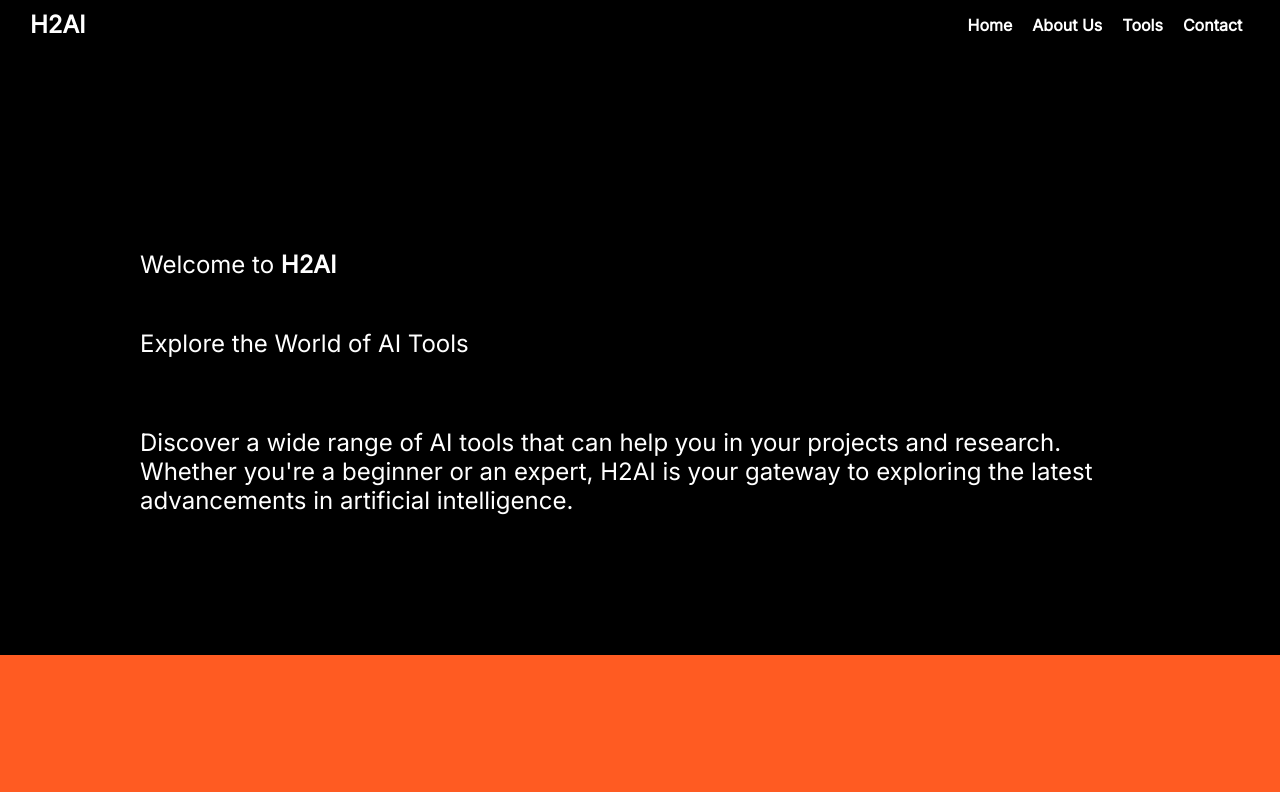
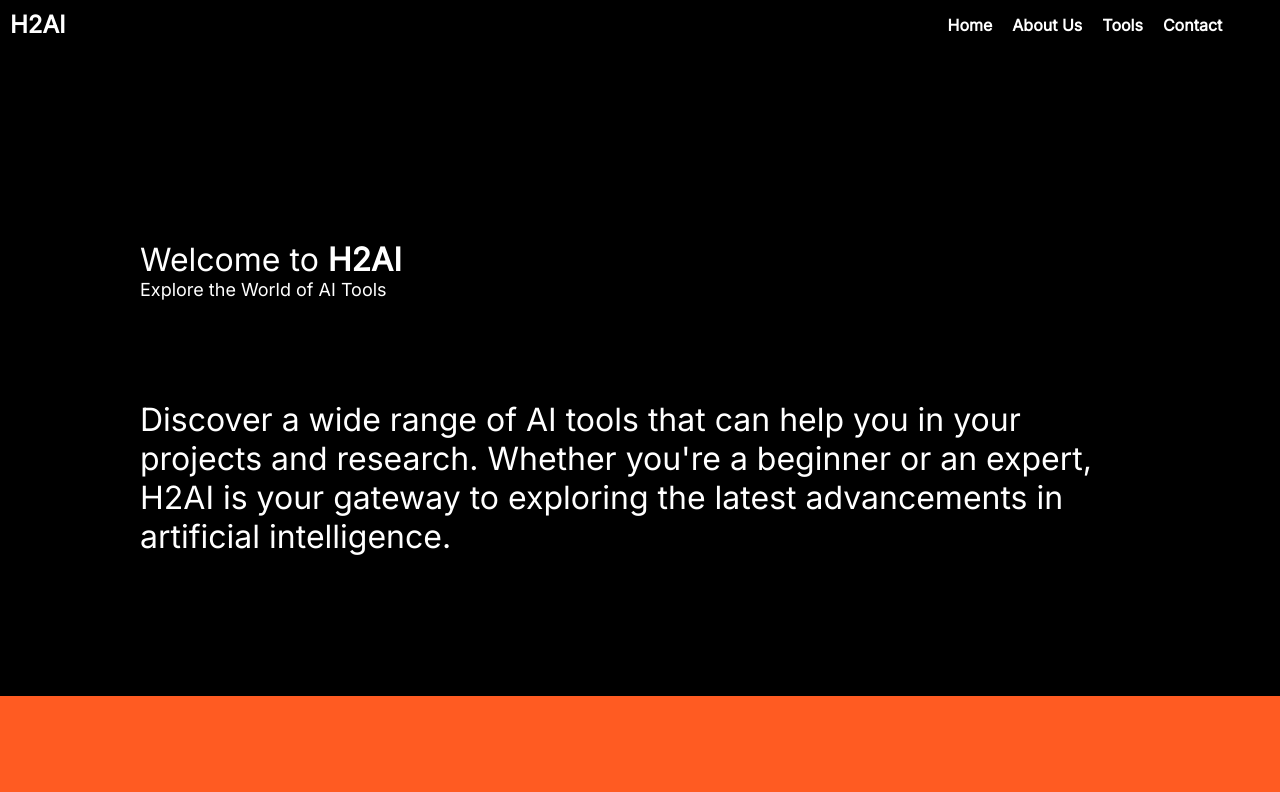
Before and after one commit to fatmabenazouz/H2AI, a plain HTML site: page index-1.html in a window 1280 px wide. Shown: the top 792 px of the page. Drawn offline with Linux system fonts and the light colour scheme; a small style sheet from the web is missing.

Commit message:
Fixed errors with the navigation bar and the home section

```diff
--- a/index-1.html
+++ b/index-1.html
@@ -14,7 +14,7 @@
 <body>
     <div class="v22_1526">
         <div class="navbar">
-            <div class="brand">H2AI</div>
+            <div class="brand"><a href="#home-section" style="color: #fff; text-decoration: none;">H2AI</a></div>
             <div class="nav-links">
                 <a href="#home-section">Home</a>
                 <a href="#about-section">About Us</a>
--- a/main-1.css
+++ b/main-1.css
@@ -7,7 +7,7 @@
 body {
   font-family: 'Inter', sans-serif;
   font-size: 14px;
-  background-color: #000; /* Set as default background color for the body */
+  background-color: #000; /* default background color for the body */
   color: #fff;
   min-height: 100vh; /* Ensure the body takes at least the full height of the viewport */
   display: flex;
@@ -19,7 +19,6 @@ body {
     width: 100%;
     max-width: 1200px;
     margin: 0;
-    padding: 20px;
 }
 
 .navbar {
@@ -64,12 +63,12 @@ section {
 
 #home-section, .v24_33, .v24_45, .v24_34 {
   background-color: #000; /* Black background for the first section */
-  font-size: x-large;
-  margin-top: 70px;
+  font-size: xx-large;
+  margin-top: 100px;
 }
 
 .v24_35 {
-  margin-top: 50px;
+  font-size: large;
 }
 
 #about-section, .v24_54, .v24_55 {
@@ -139,7 +138,7 @@ section {
 
 .column {
   flex: 1;
-  padding: 20px;
+  padding: 10px;
 }
 
 /* Styles for the first column */
@@ -147,7 +146,7 @@ section {
   width: 30%; /* Adjust the width as needed */
   display: inline-block;
   vertical-align: top; /* Align columns to the top */
-  padding-left: 30px; /* Add some spacing between columns */
+  padding-left: 25px; /* Add some spacing between columns */
 }
 
 .v24_302 {
```
